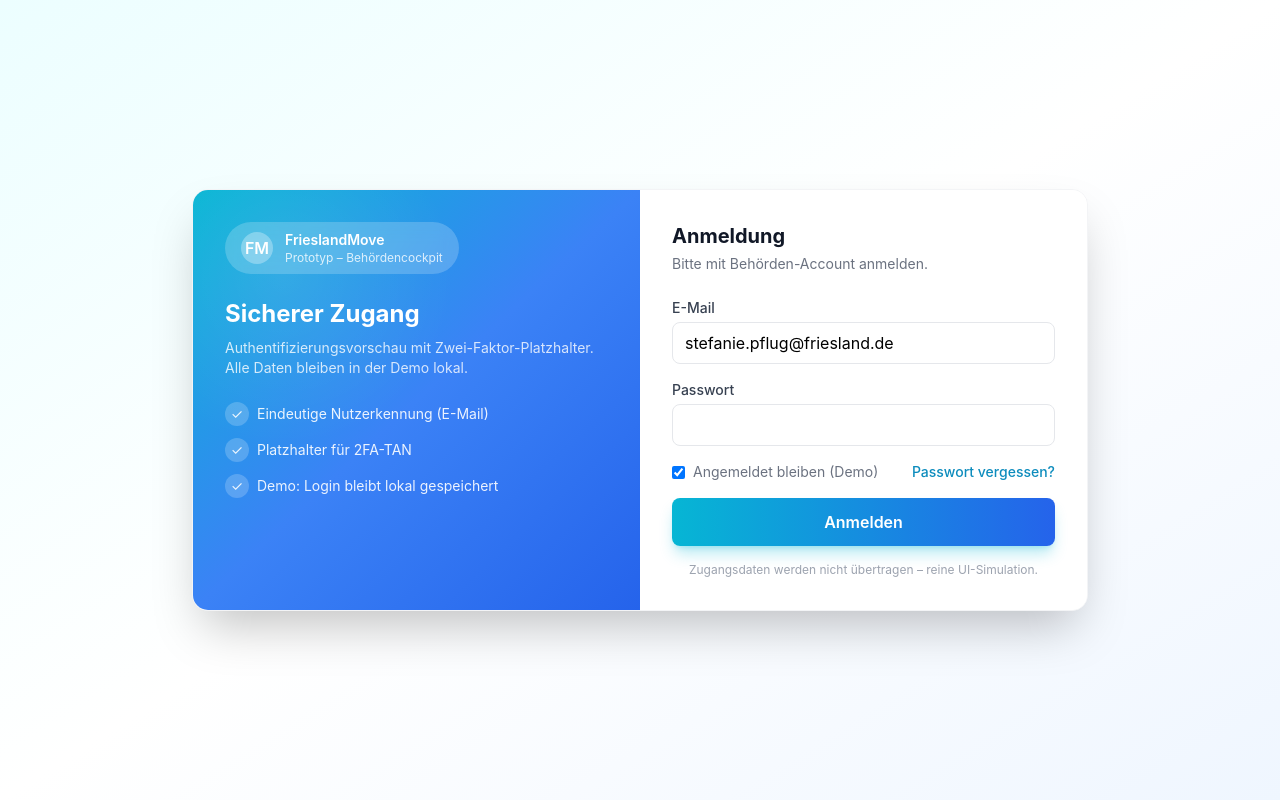
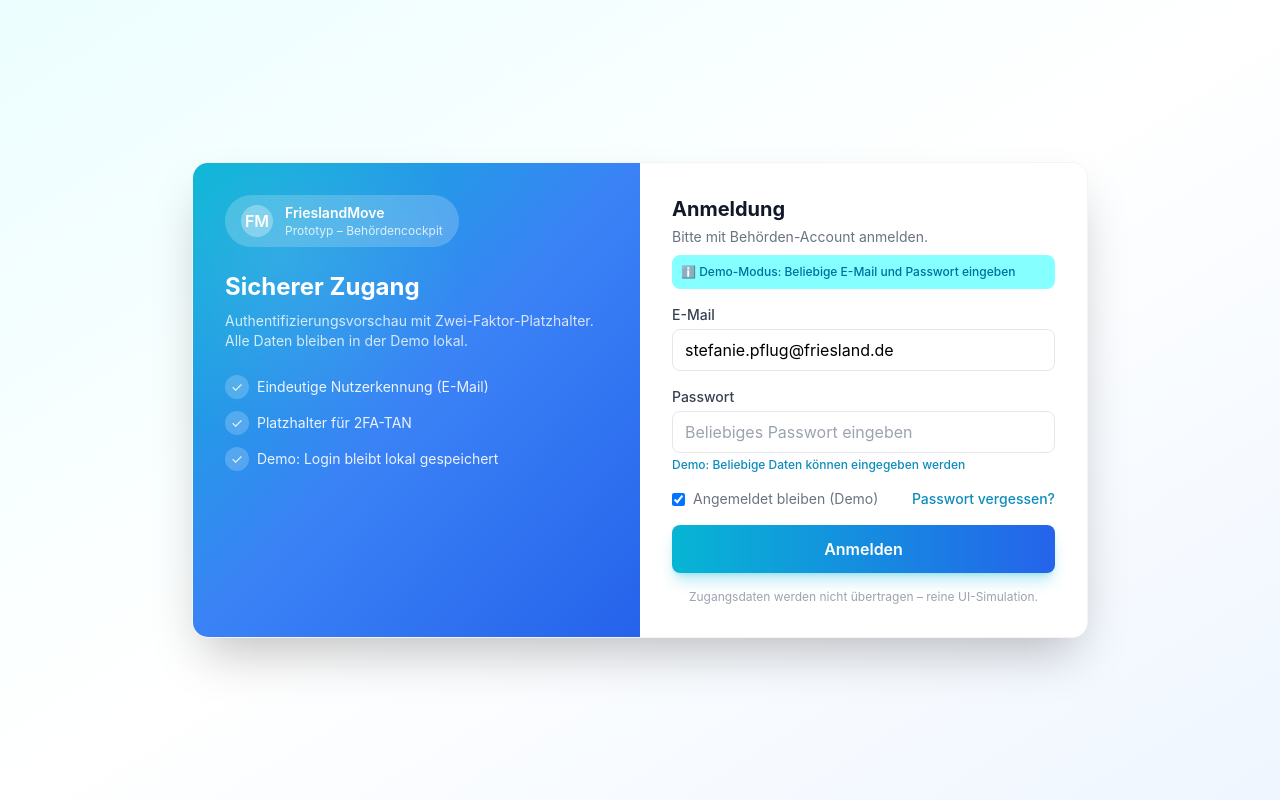
Before and after one commit to Dreiwerk/frieslandmove, a Next.js app: page / in a window 1280 px wide. Built offline with nearby package versions, Linux system fonts and the light colour scheme.

Commit message:
fix login

```diff
--- a/src/app/page.tsx
+++ b/src/app/page.tsx
@@ -181,7 +181,12 @@ export default function Home() {
           </div>
           <div className="p-8 bg-white">
             <h1 className="text-xl font-bold text-gray-900 mb-1">Anmeldung</h1>
-            <p className="text-sm text-gray-500 mb-6">Bitte mit Behörden-Account anmelden.</p>
+            <p className="text-sm text-gray-500 mb-2">Bitte mit Behörden-Account anmelden.</p>
+            <div className="mb-4 p-2 bg-cyan-50 border border-cyan-100 rounded-lg">
+              <p className="text-xs text-cyan-700 font-medium">
+                ℹ️ Demo-Modus: Beliebige E-Mail und Passwort eingeben
+              </p>
+            </div>
             <form className="space-y-4" onSubmit={handleLogin}>
               <div>
                 <label className="block text-sm font-medium text-gray-700 mb-1">E-Mail</label>
@@ -191,6 +196,7 @@ export default function Home() {
                   onChange={(e) => setEmail(e.target.value)}
                   className="w-full px-3 py-2 border border-gray-200 rounded-lg focus:outline-none focus:ring-2 focus:ring-cyan-500"
                   required
+                  placeholder="Beliebige E-Mail eingeben"
                 />
               </div>
               <div>
@@ -201,7 +207,9 @@ export default function Home() {
                   onChange={(e) => setPassword(e.target.value)}
                   className="w-full px-3 py-2 border border-gray-200 rounded-lg focus:outline-none focus:ring-2 focus:ring-cyan-500"
                   required
+                  placeholder="Beliebiges Passwort eingeben"
                 />
+                <p className="text-xs text-cyan-600 mt-1 font-medium">Demo: Beliebige Daten können eingegeben werden</p>
               </div>
               <div className="flex items-center justify-between text-sm text-gray-500">
                 <label className="flex items-center gap-2">
```
